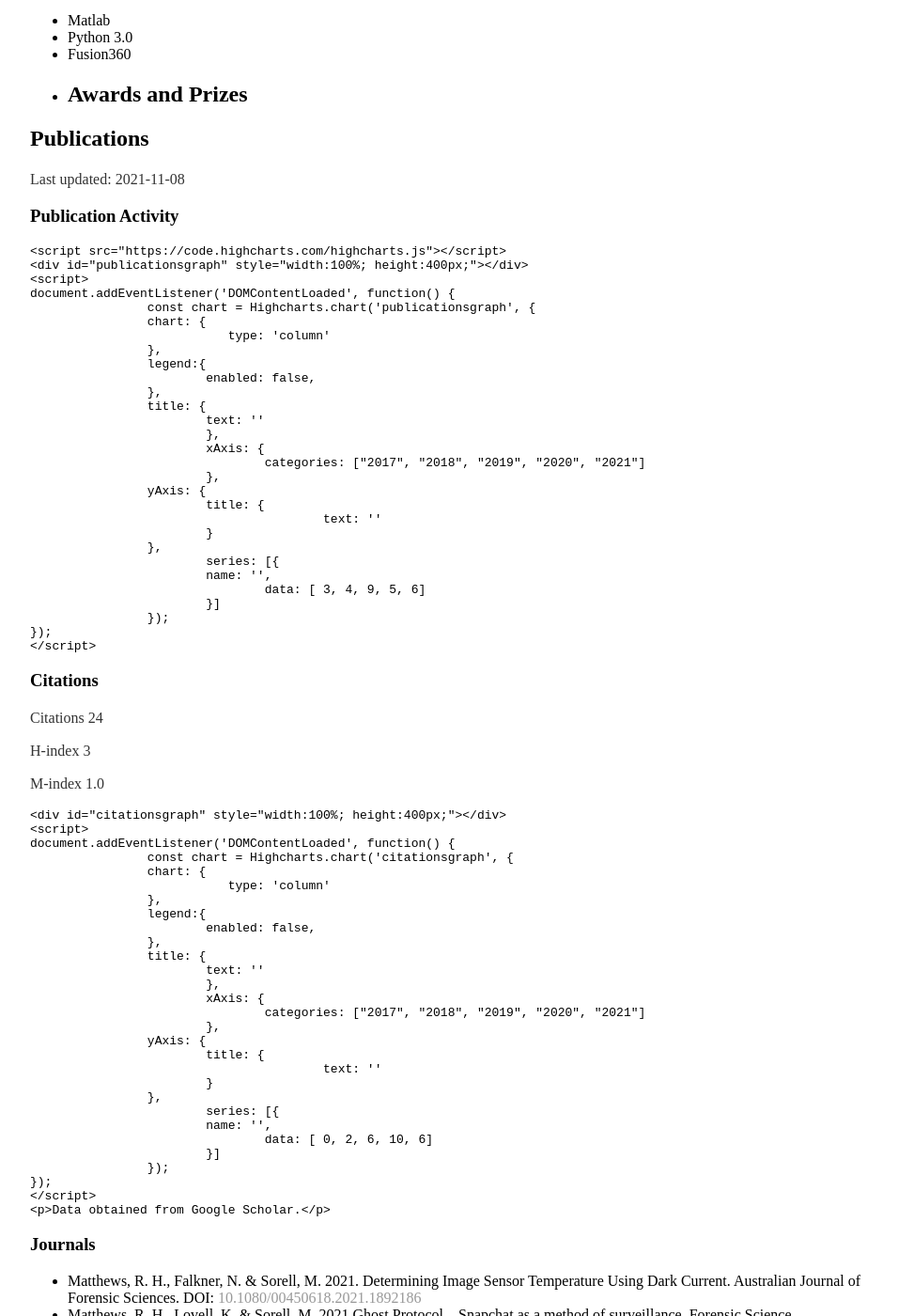
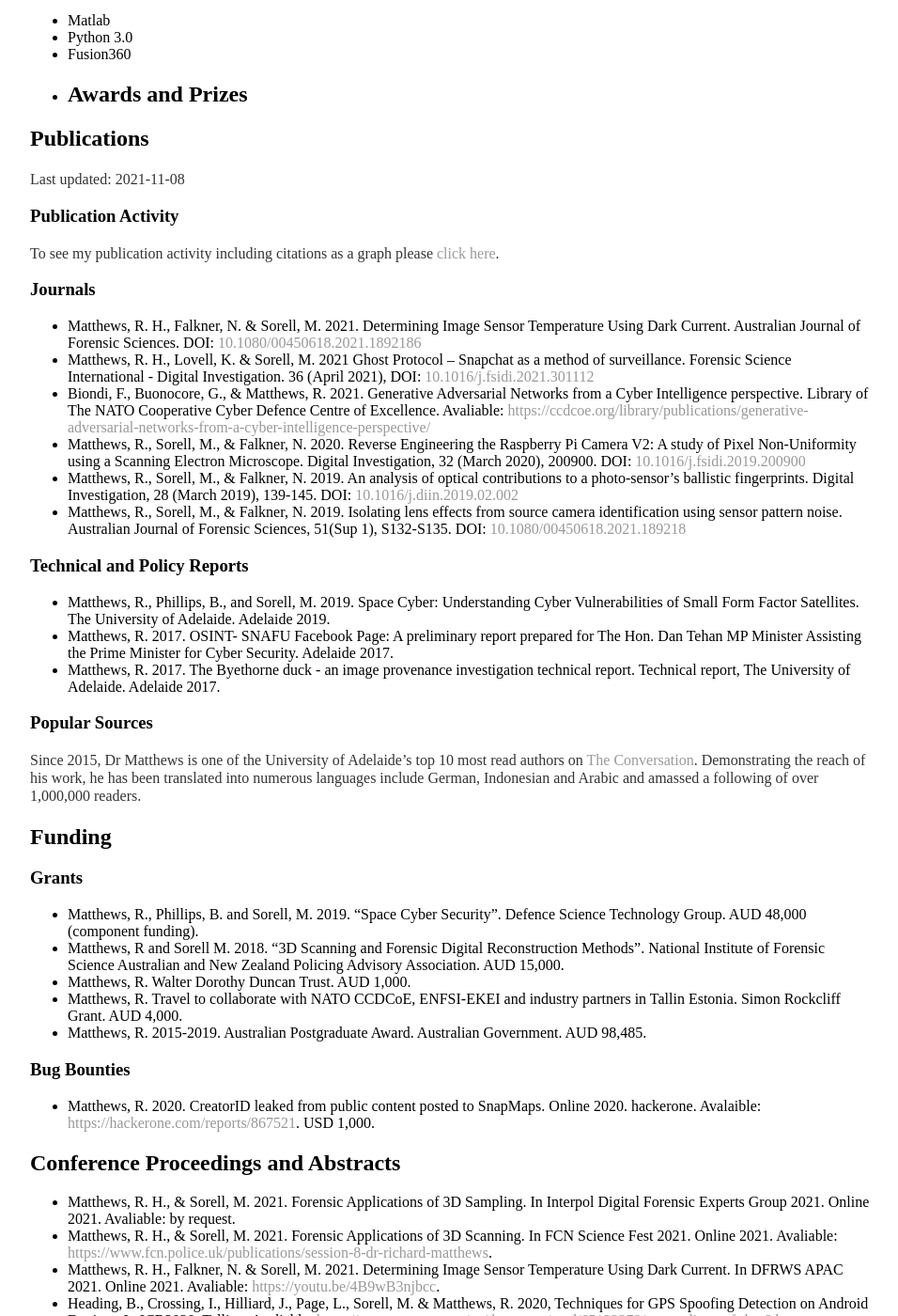
Before and after one commit to rhematt/rhematt.github.io, a Jekyll site: the page built from cv/index.md, in a window 1280 px wide and 1400 px high, scrolled down 1396 px. Shown: the whole window at 94% size, without its empty margins (160-1116 px from the left). Built offline with Jekyll 4.4.1, drawn with Linux system fonts in a browser that asks for light colours; our own code applies the rules of GitHub Pages for plain Markdown files.

Commit message:
Update index.md

```diff
--- a/cv/index.md
+++ b/cv/index.md
@@ -79,74 +79,8 @@ Key responsibilities:
 Last updated: 2021-11-08
 
 ### Publication Activity
-	<script src="https://code.highcharts.com/highcharts.js"></script>
-	<div id="publicationsgraph" style="width:100%; height:400px;"></div>
-	<script>
-	document.addEventListener('DOMContentLoaded', function() {
-  		const chart = Highcharts.chart('publicationsgraph', {
-			chart: {
-   			   type: 'column'
-		    	},
-			legend:{
-				enabled: false,
-			},
-	  		title: {
-                		text: ''
-            		},
-    			xAxis: {
-     	 			categories: ["2017", "2018", "2019", "2020", "2021"]
-    			},
-			yAxis: {
-				title: {
-                    			text: ''
-                		}
-			},
-    			series: [{
-				name: '',
-      				data: [ 3, 4, 9, 5, 6]
-    			}]
-  		});
-	});
-	</script>
 
-### Citations
-
-Citations 24
-
-H-index 3
-
-M-index 1.0
-
-	<div id="citationsgraph" style="width:100%; height:400px;"></div>
-	<script>
-	document.addEventListener('DOMContentLoaded', function() {
-  		const chart = Highcharts.chart('citationsgraph', {
-			chart: {
-   			   type: 'column'
-		    	},
-			legend:{
-				enabled: false,
-			},
-	  		title: {
-                		text: ''
-            		},
-    			xAxis: {
-     	 			categories: ["2017", "2018", "2019", "2020", "2021"]
-    			},
-			yAxis: {
-				title: {
-                    			text: ''
-                		}
-			},
-    			series: [{
-				name: '',
-      				data: [ 0, 2, 6, 10, 6]
-    			}]
-  		});
-	});
-	</script>
-	<p>Data obtained from Google Scholar.</p>
-
+To see my publication activity including citations as a graph please [click here](activity.html).
 
 ### Journals
 - Matthews, R. H., Falkner, N. & Sorell, M. 2021. Determining Image Sensor Temperature Using Dark Current. Australian Journal of Forensic Sciences. DOI: [10.1080/00450618.2021.1892186](http://doi.org/10.1080/00450618.2021.1892186)
```
